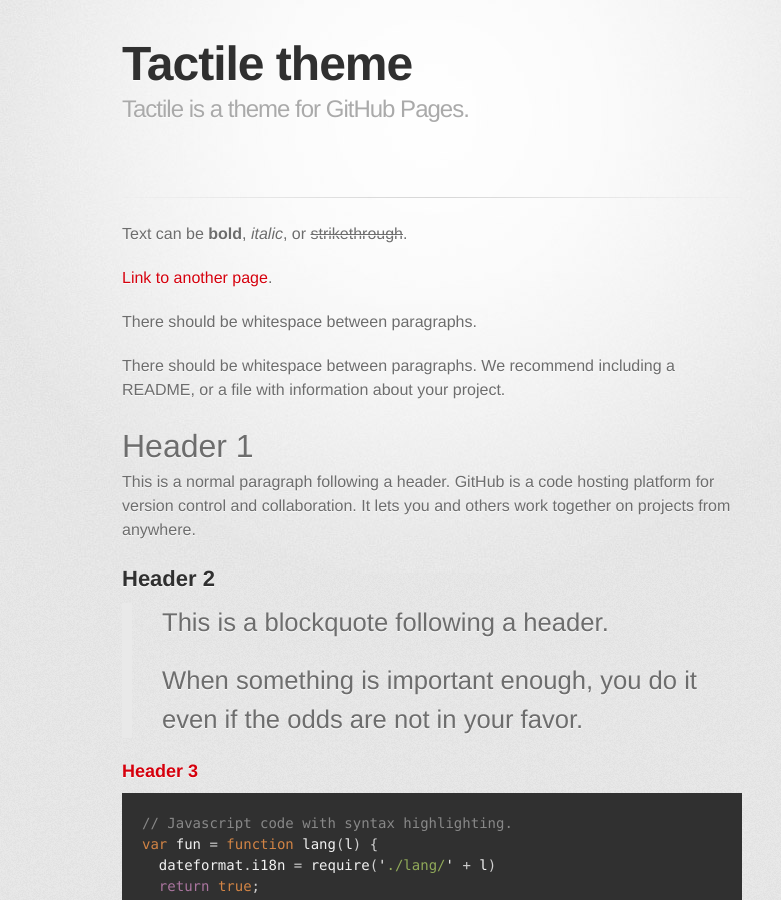
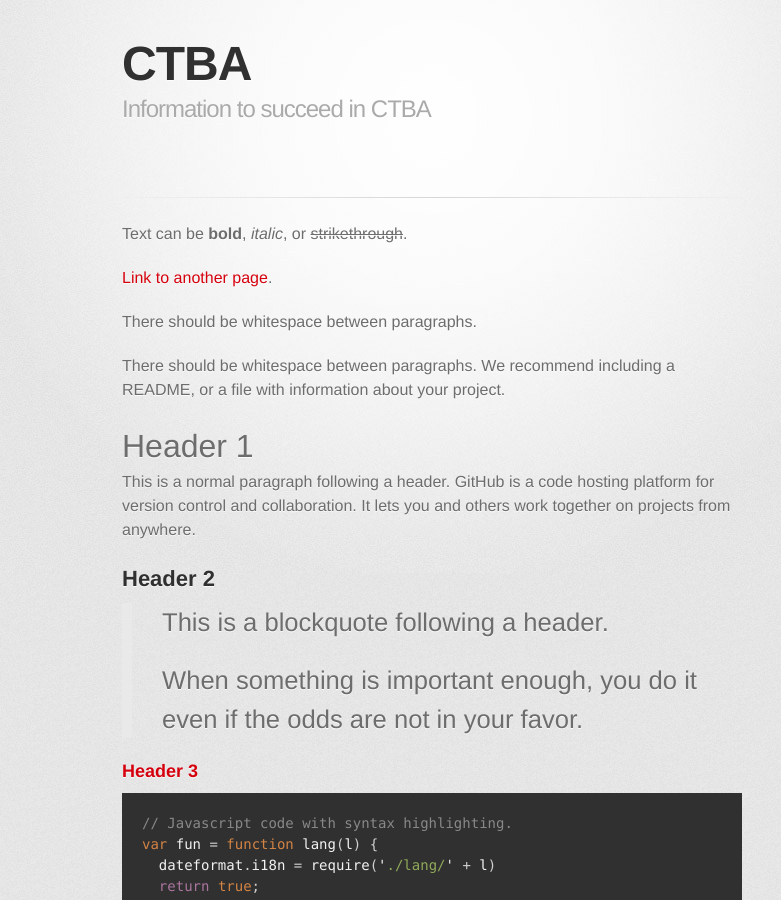
Before and after one commit to WCFord/WCFord.github.io, a Jekyll site: the page built from index.md, in a window 1280 px wide and 900 px high. Shown: the whole window, without its empty margins (208-989 px from the left). Built offline with Jekyll 4.4.1, drawn with Linux system fonts in a browser that asks for light colours; some web fonts are replaced; our own code applies the rules of GitHub Pages for plain Markdown files.

Commit message:
Update index.md

```diff
--- a/index.md
+++ b/index.md
@@ -1,5 +1,6 @@
 ---
-layout: default
+title: CTBA
+description: Information to succeed in CTBA
 ---
 
 Text can be **bold**, _italic_, or ~~strikethrough~~.
```
